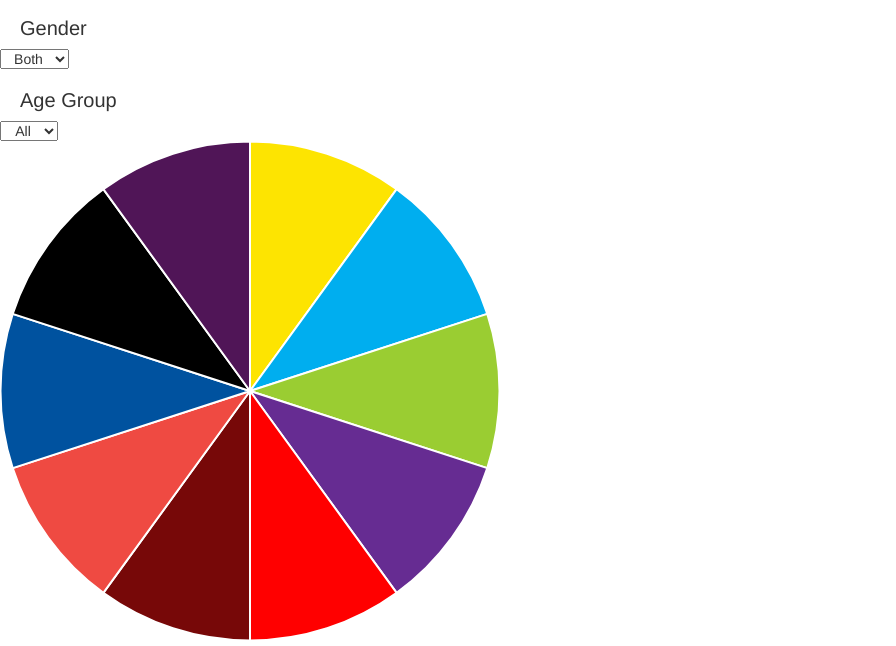
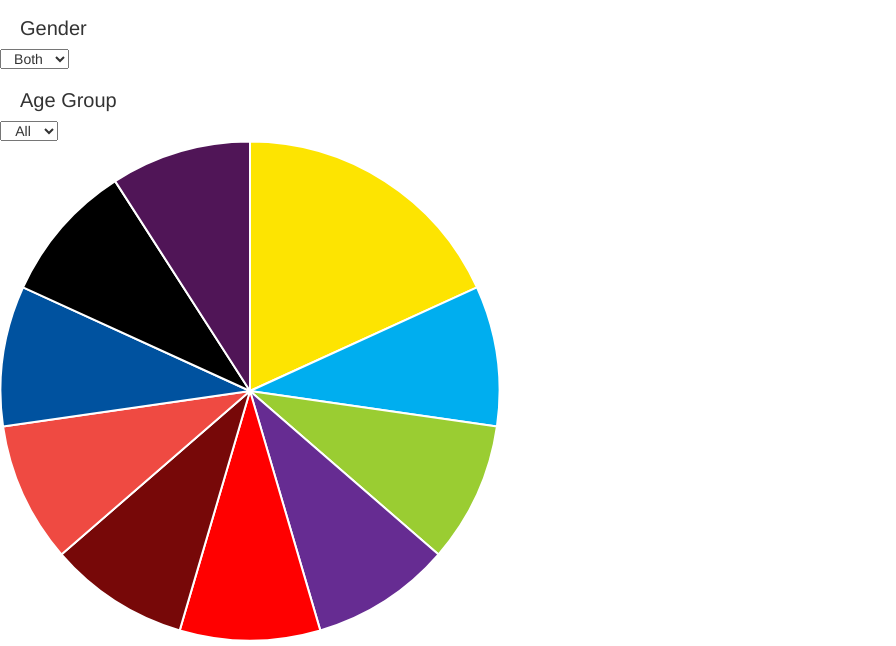
Before and after one commit to finnclark/whatsyourvote, a plain HTML site: page html/data.html in a window 1280 px wide. Shown: the part 173-819 px from the top of the page, without its empty margins (0-896 px from the left). Drawn offline with Linux system fonts and the light colour scheme.

Commit message:
edited html to add 1 to ACT

```diff
--- a/html/data.html
+++ b/html/data.html
@@ -44,7 +44,7 @@
 
 		var pieData = [
 			{
-				value: 1,
+				value: 2,
 				color:"#FDE401",
 				highlight: "#FF5A5E",
 				label: "ACT"
```
